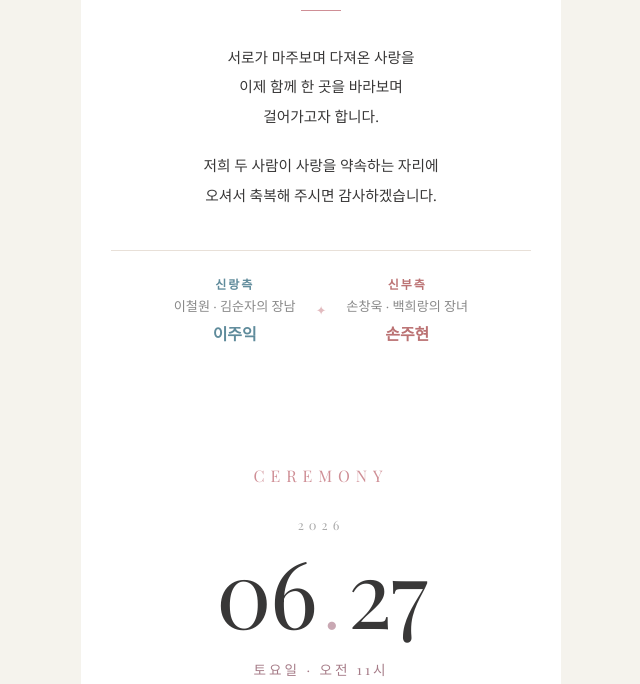
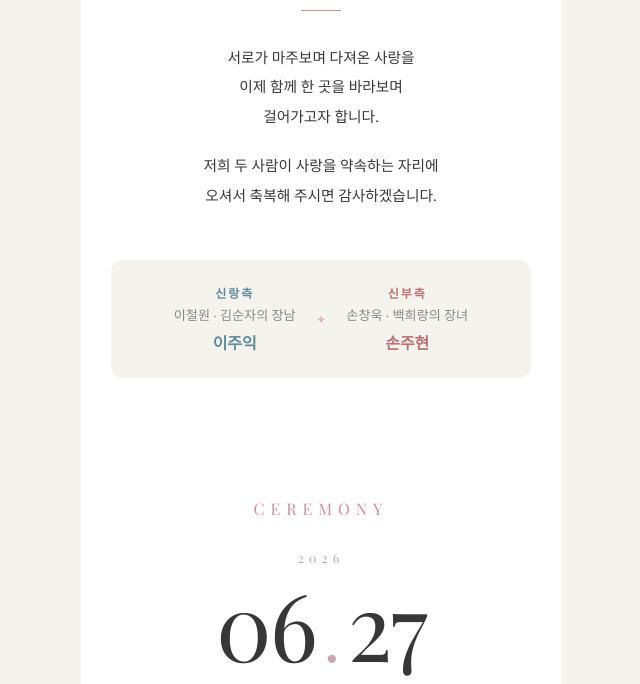
Before and after one commit to lee-juik/invitation-card, a Flask app: page / in a window 1280 px wide. Shown: the part 940-1624 px from the top of the page, without its empty margins (319-959 px from the left). Run offline with Flask 3, Linux system fonts and the light colour scheme; data that the repository does not hold is empty; some libraries are stand-ins or nearby versions; some web fonts are replaced.

Commit message:
refactor: 부모정보 섹션 분리 (ivory 배경, 라운드 코너, 독립 패딩)

```diff
--- a/static/css/style.css
+++ b/static/css/style.css
@@ -160,9 +160,11 @@ a { text-decoration: none; color: inherit; }
     align-items: center;
     justify-content: center;
     gap: 20px;
-    margin-top: 10px;
-    padding-top: 24px;
-    border-top: 1px solid #e8e0d8;
+    margin-top: 20px;
+    padding: 24px 20px;
+    border-top: none;
+    background: var(--ivory);
+    border-radius: 12px;
 }
 .parent-group {
     display: flex;
--- a/templates/index.html
+++ b/templates/index.html
@@ -22,7 +22,7 @@
     <link rel="stylesheet" href="https://cdn.salondeletter.com/cdn/swiper/swiper-bundle.min.css">
     <link rel="stylesheet" href="https://unpkg.com/leaflet@1.9.4/dist/leaflet.css"/>
     <link rel="stylesheet" href="https://cdn.salondeletter.com/cdn/aos/aos.css">
-    <link rel="stylesheet" href="{{ url_for('static', filename='css/style.css') }}?v=20260410j">
+    <link rel="stylesheet" href="{{ url_for('static', filename='css/style.css') }}?v=20260410k">
 </head>
 <body>
 <div id="wrap">
```
